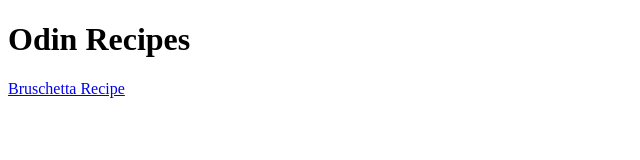
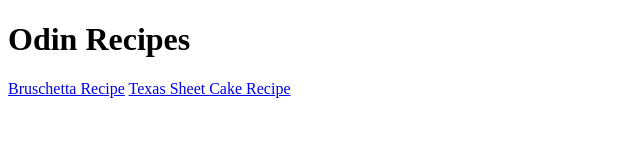
Before and after one commit to logjscript/odin-recipes, a plain HTML site: page index.html in a window 1280 px wide. Shown: the whole page, without its empty margins (0-640 px from the left). Drawn offline with Linux system fonts and the light colour scheme.

Commit message:
Add link to Texas Sheet Cake page

```diff
--- a/index.html
+++ b/index.html
@@ -8,5 +8,6 @@
     <body>
         <h1>Odin Recipes</h1>
         <a href="recipes/bruschetta.html">Bruschetta Recipe</a>
+        <a href="recipes/texas_cake.html">Texas Sheet Cake Recipe</a>
     </body>
 </html>
```
